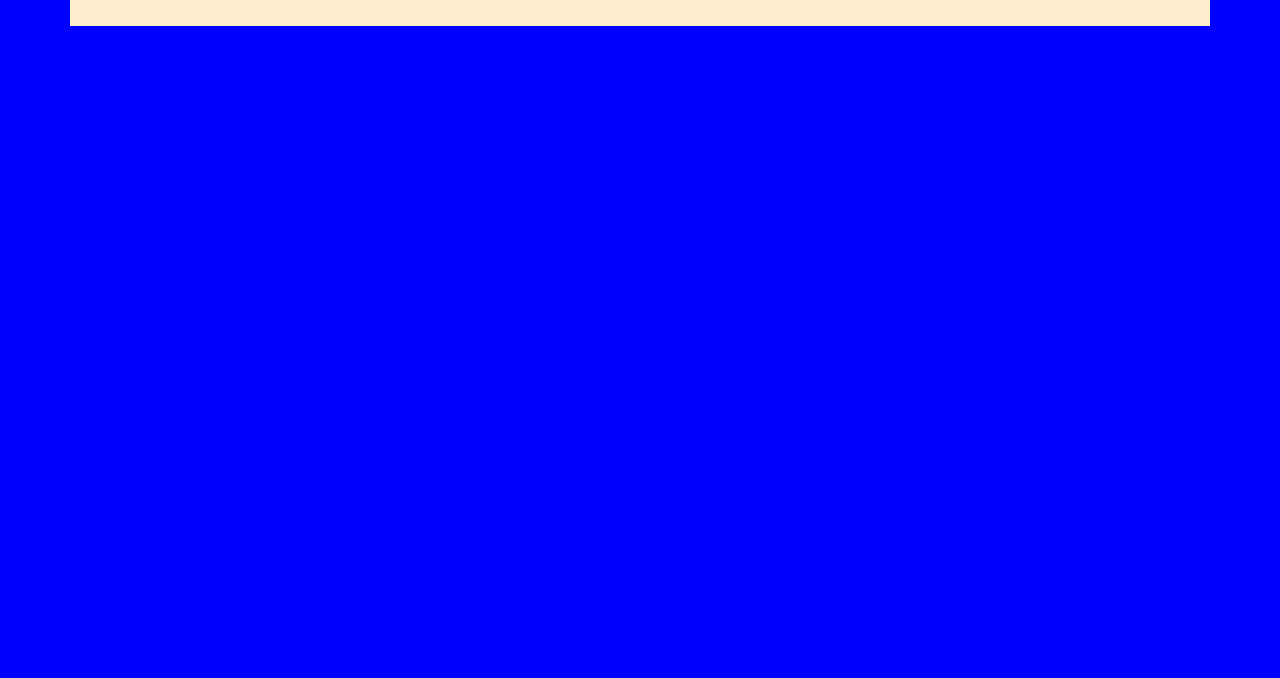
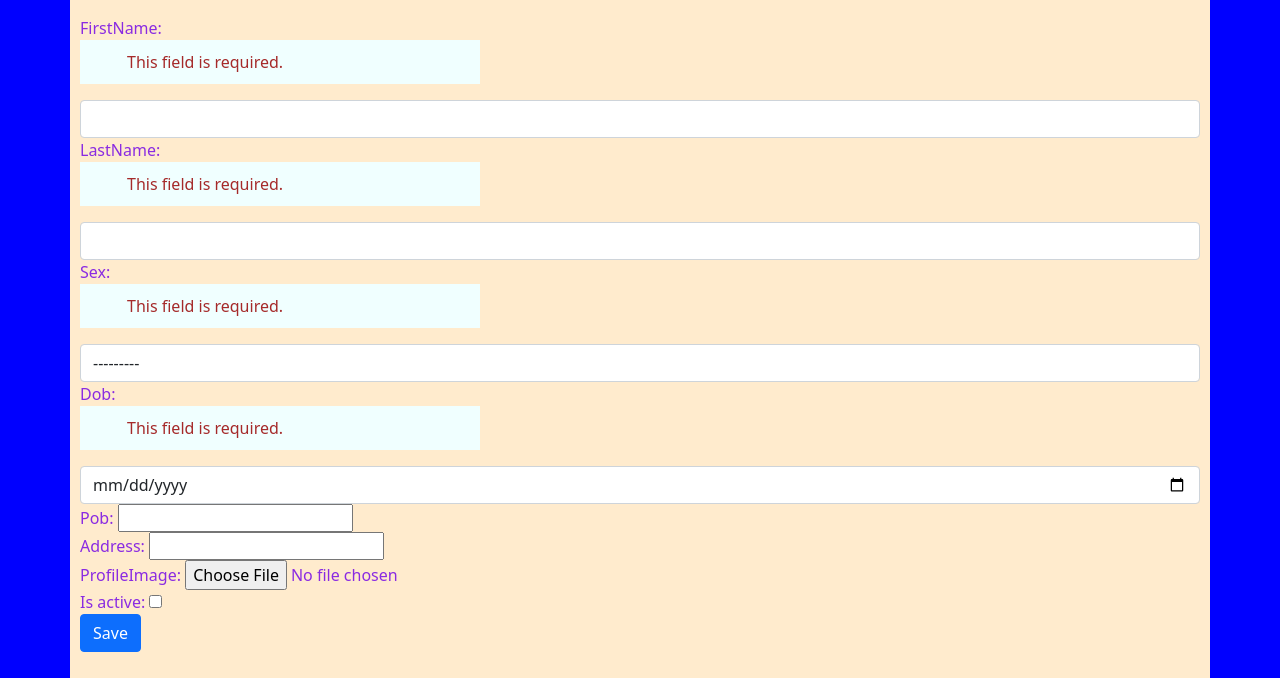
Before and after one commit to Rathapp/django-F1-13, a Django app: page /about/ in a window 1280 px wide. Shown: the part 167-845 px from the top of the page. Before the commit the page ends 193 px from the top, so only its background shows below. Run offline with Django 5.2, Linux system fonts and the light colour scheme; data that the repository does not hold is empty.

Commit message:
update formmodel

```diff
--- /dev/null
+++ b/patients/form.py
@@ -0,0 +1,15 @@
+from django import forms
+from .models import Patient
+
+class patientForm(forms.ModelForm):
+    class Meta:
+        model = Patient
+        fields='__all__'
+
+        widgets = {
+        'firstName' : forms.TextInput( attrs={ 'class': 'form-control' }),
+        'lastName' : forms.TextInput( attrs={ 'class': 'form-control' }),
+        'sex' : forms.Select( attrs={ 'class': 'form-control' }),
+        'dob' : forms.DateInput( attrs={ 'class': 'form-control','type':'date' }),
+
+         }
--- a/patients/models.py
+++ b/patients/models.py
@@ -8,7 +8,7 @@ class Patient(models.Model):
     dob = models.DateField(null=False,blank=False)
     pob = models.CharField(max_length=200,null=True,blank=True)
     address = models.CharField(max_length=200,null=True,blank=True)
-    profileImage = models.ImageField(upload_to='profile/',default='')
+    profileImage = models.ImageField(upload_to='profile/',default='',null=True,blank=True)
     is_active = models.BooleanField(default=True)
     created = models.DateTimeField(auto_now_add=True)
     updated = models.DateTimeField(auto_now=True)
--- a/patients/templates/patients/about.html
+++ b/patients/templates/patients/about.html
@@ -29,4 +29,9 @@
     {% endfor %}
   </tbody>
 </table>
+
+<form action="" method="post" enctype="multipart/form-data">
+  {% csrf_token %} {{form}}
+  <button type="submit" class="btn btn-primary mb-3">Save</button>
+</form>
 {% endblock %}
--- a/patients/views.py
+++ b/patients/views.py
@@ -2,6 +2,7 @@ from django.shortcuts import render
 from django.http import HttpResponse
 from .models import Patient
 from django.db.models import Q
+from .form import patientForm
 
 # Create your views here.
 def home(request):
@@ -11,8 +12,12 @@ def home(request):
 
 def about(request):
     patient = Patient.objects.filter(Q(dob__gt='2000-01-01') | Q(dob__lt='2003-01-01'))
+    form = patientForm(request.POST)
 
-    return render(request,'patients/about.html',{'patient':patient})
+    if form.is_valid():
+            form.save()
+
+    return render(request,'patients/about.html',{'patient':patient,'form':form})
 
 def register(request):
     people = [
```
Also changed, not shown: patients/migrations/0007_alter_patient_profileimage.py (added).
